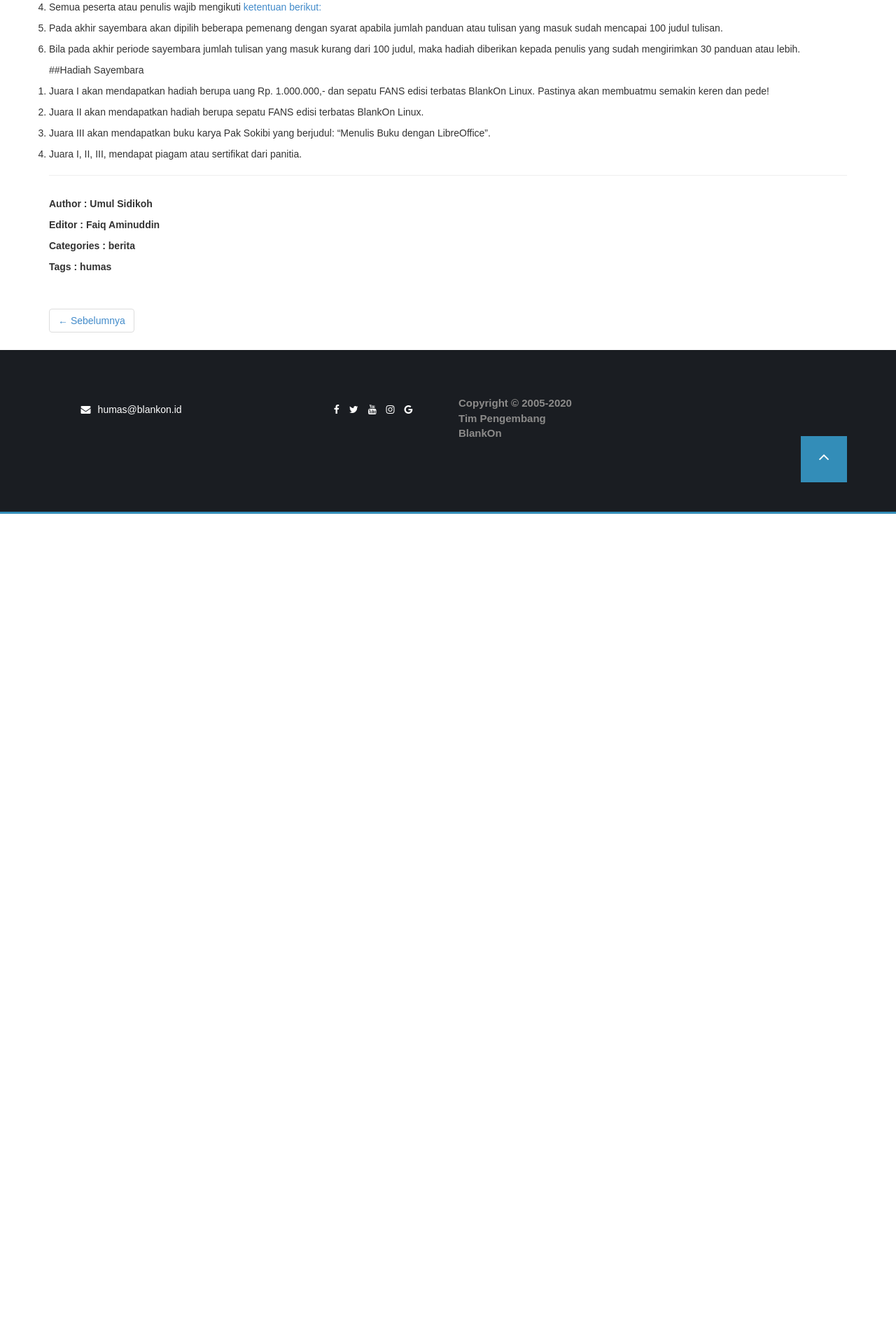
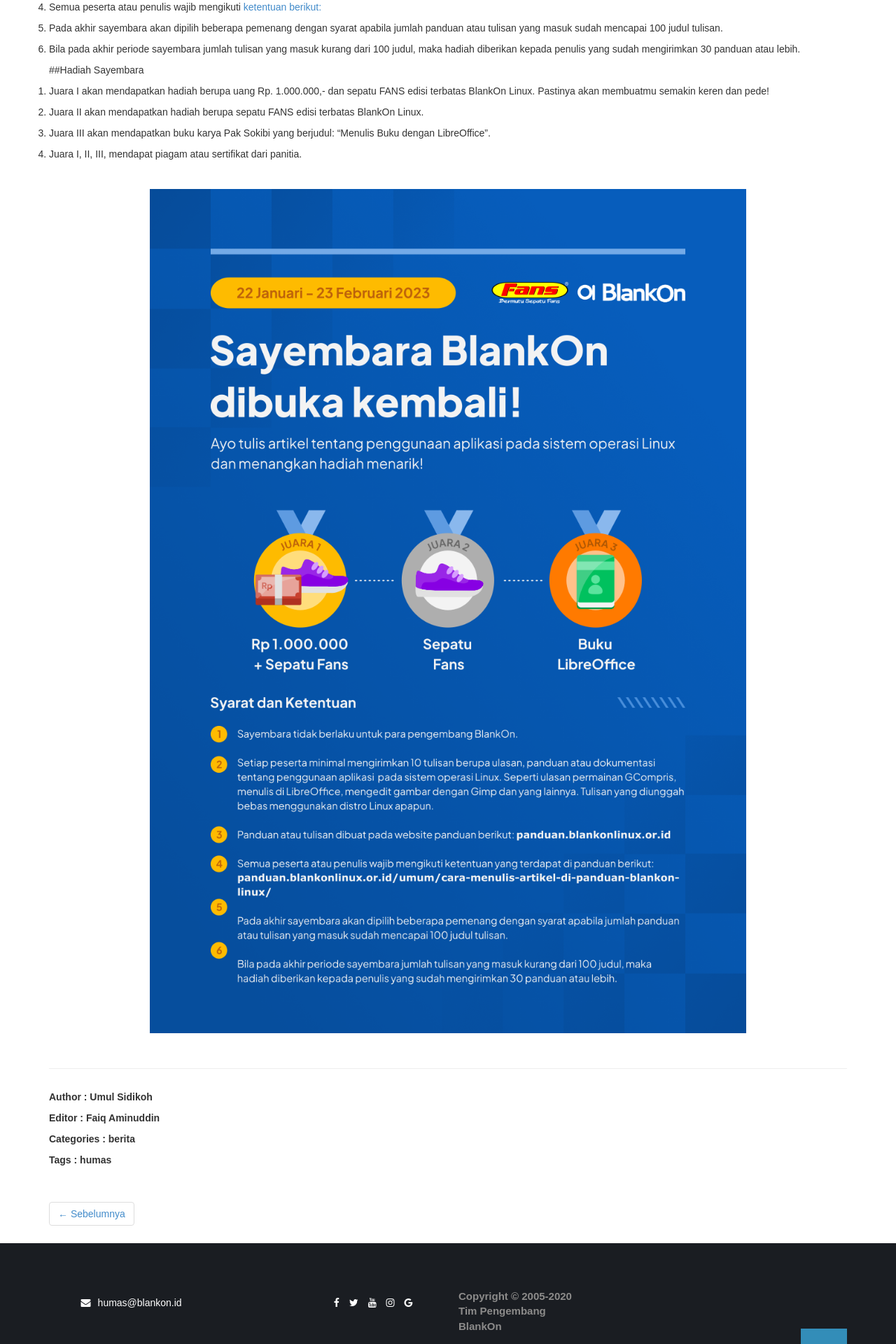
Before and after one commit to BlankOn/beranda, a Jekyll site: the page built from _posts/2023-01-29-sayembara.md, in a window 1280 px wide. Shown: the part 620-2540 px from the top of the page at 70% size. Built offline with Jekyll 4.4.1, drawn with Linux system fonts in a browser that asks for light colours; before the commit the page ends 1354 px from its top, so only the background shows below that.

Commit message:
Update 2023-01-29-sayembara.md
tampilkan poster

```diff
--- a/_posts/2023-01-29-sayembara.md
+++ b/_posts/2023-01-29-sayembara.md
@@ -43,3 +43,5 @@
 3. Juara III akan mendapatkan buku karya Pak Sokibi yang berjudul: "Menulis Buku dengan LibreOffice".
 
 4. Juara I, II, III,  mendapat piagam atau sertifikat dari panitia.
+
+![](/assets/posts/2023-01/sayembara2301.png)
```
